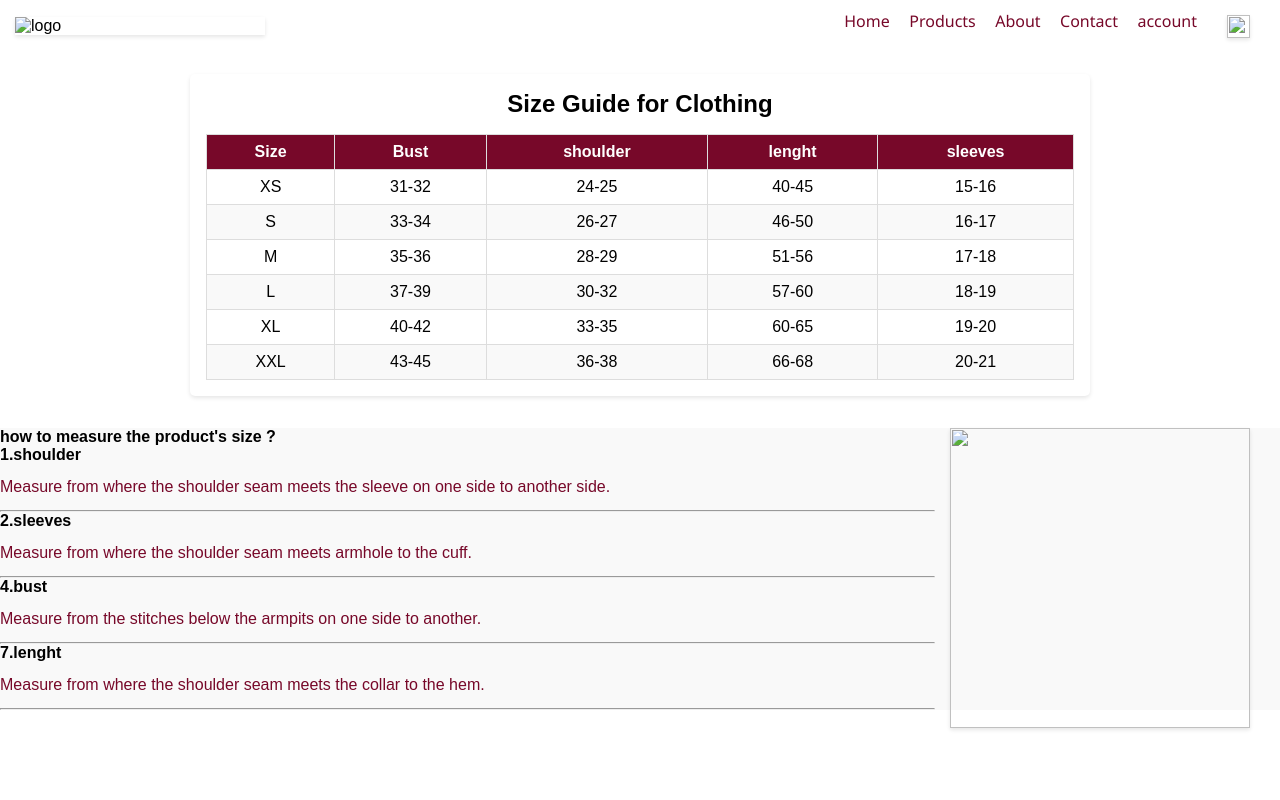
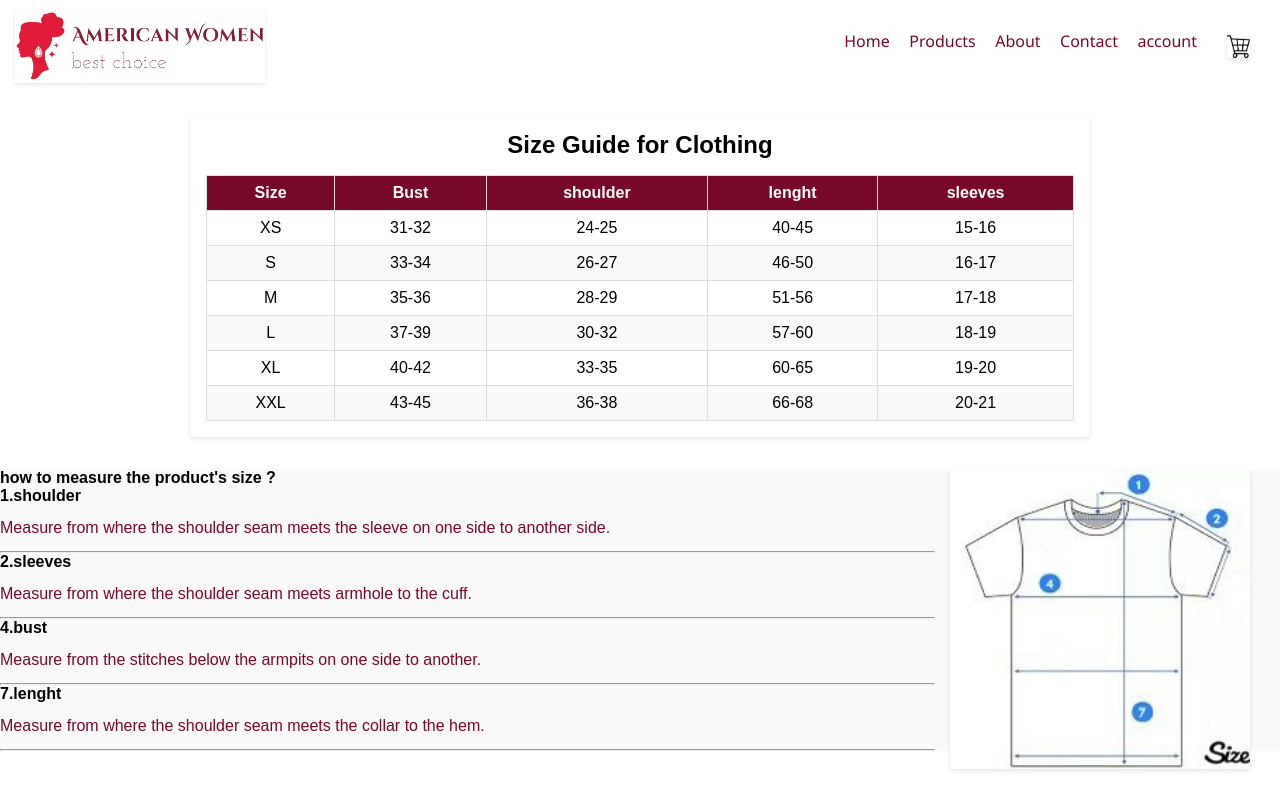
Before and after one commit to sasa221/american-wommen, a plain HTML site: page size.html in a window 1280 px wide. Drawn offline with Linux system fonts and the light colour scheme.

Commit message:
size.html

```diff
--- a/size.html
+++ b/size.html
@@ -10,7 +10,7 @@
   <header>
     <div class="navbar">
       <div class="logo">
-        <img src="css/logo-removebg-preview.png" alt="logo" width="250px" height="px" />
+        <img src="logo-removebg-preview.png" alt="logo" width="250px" height="px" />
       </div>
       <nav>
         <ul>
@@ -23,7 +23,7 @@
         </ul>
       </nav>
       <div class="photo">
-        <img src="css/WhatsApp Image 2024-04-23 at 21.50.55_dd2e00ea.jpg" width="23px" height="23px" />
+        <img src="WhatsApp Image 2024-04-23 at 21.50.55_dd2e00ea.jpg" width="23px" height="23px" />
       </div>
     </div>
   </header>
@@ -88,7 +88,7 @@
         </section>
     </main>
     <div class="guide">
-        <img src="css/WhatsApp Image 2024-04-22 at 14.53.15_5c280288.jpg" alt="" height="300" width="300">
+        <img src="WhatsApp Image 2024-04-22 at 14.53.15_5c280288.jpg" alt="" height="300" width="300">
         <h4 class="sev">how to measure the product's size ?</h4>
         <h4><b>1.shoulder</b></h4>
         <p>Measure from where the shoulder seam meets the sleeve on one side to another side.</p>
```
